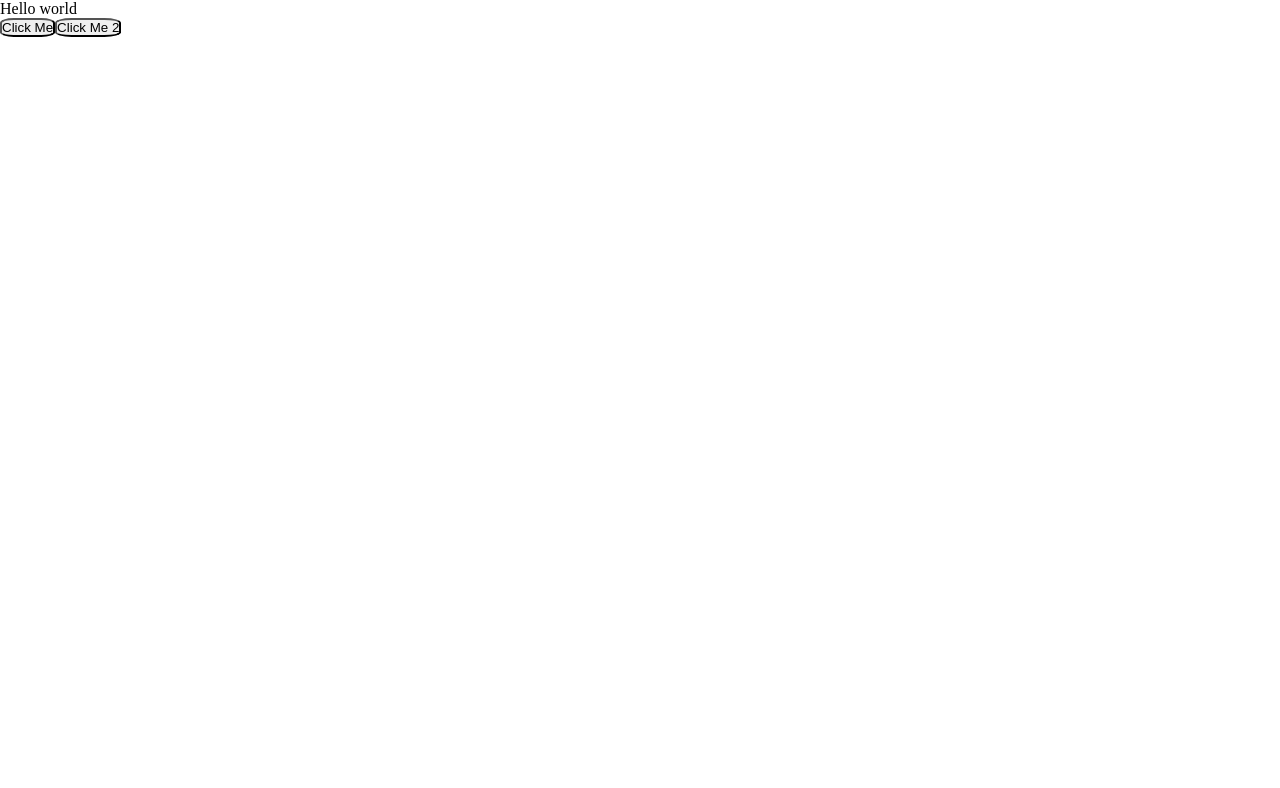
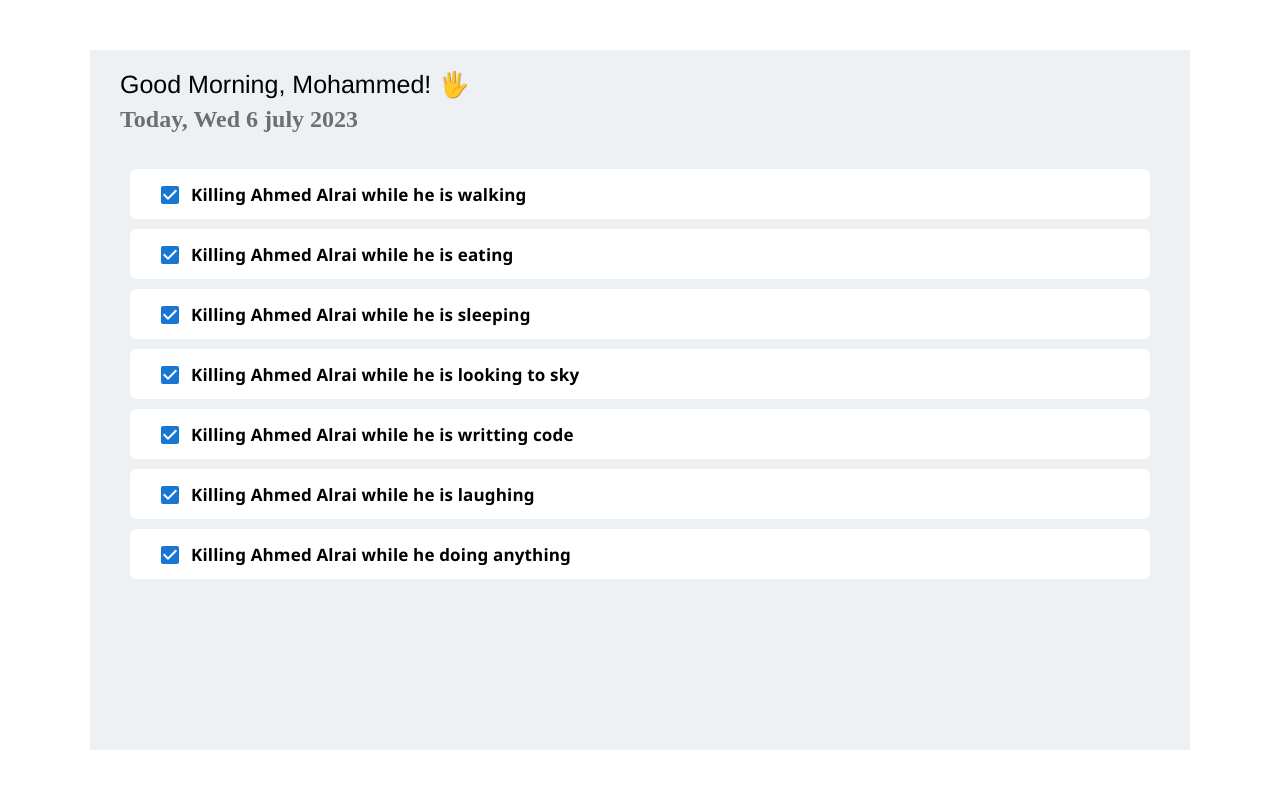
Before and after one commit to ByteRunners/todo-react, a React (Vite) app: page / in a window 1280 px wide. Shown: the top 788 px of the page. Built offline with nearby package versions, Linux system fonts and the light colour scheme.

Commit message:
add the style and the componants of the list of todo items

```diff
--- a/package.json
+++ b/package.json
@@ -10,6 +10,9 @@
     "preview": "vite preview"
   },
   "dependencies": {
+    "@emotion/react": "^11.14.0",
+    "@emotion/styled": "^11.14.0",
+    "@mui/material": "^6.3.0",
     "react": "^18.3.1",
     "react-dom": "^18.3.1"
   },
--- a/src/main-page.tsx
+++ b/src/main-page.tsx
@@ -1,19 +1,62 @@
-import Button from "./components/Button/button";
+//import Button from "./components/Button/button";
+import FormControlLabel from '@mui/material/FormControlLabel';
+import Checkbox from '@mui/material/Checkbox';
+export default function MainPage() {
+  // const clickBtn = () => {
+  //   console.log("clicked");
+  // };
 
-export default function MainPage() {
-  const clickBtn = () => {
-    console.log("clicked");
-  };
-
-  const clickBtn2 = () => {
-    console.log("clicked btn2");
-  };
+  // const clickBtn2 = () => {
+  //   console.log("clicked btn2");
+  // };
 
   return (
-    <section>
+    <div className="maindiv">
+      {/* <section>
       <div>Hello world</div>
       <Button title="Click Me" onClick={clickBtn} />
       <Button title="Click Me 2" onClick={clickBtn2} />
-    </section>
+    </section> */}
+
+      <section className='todoplace'>
+        <div>
+          <p className="titlefont">Good Morning, Mohammed! 🖐</p>
+          <h2 className="descfont">Today, Wed 6 july 2023</h2>
+        </div>
+
+        <section>
+
+        </section>
+        <section className='checksection'>
+          <div className='checkboxstyle'>
+            <FormControlLabel control={<Checkbox defaultChecked />} label="Killing Ahmed Alrai while he is walking" />
+          </div>
+          <div className='checkboxstyle'>
+            <FormControlLabel control={<Checkbox defaultChecked />} label="Killing Ahmed Alrai while he is eating " />
+          </div>
+          <div className='checkboxstyle'>
+            <FormControlLabel control={<Checkbox defaultChecked />} label="Killing Ahmed Alrai while he is sleeping " />
+          </div>
+          <div className='checkboxstyle'>
+            <FormControlLabel control={<Checkbox defaultChecked />} label="Killing Ahmed Alrai while he is looking to sky " />
+          </div>
+          <div className='checkboxstyle'>
+            <FormControlLabel control={<Checkbox defaultChecked />} label="Killing Ahmed Alrai while he is writting code" />
+          </div>
+          <div className='checkboxstyle'>
+            <FormControlLabel control={<Checkbox defaultChecked />} label="Killing Ahmed Alrai while he is laughing " />
+          </div>
+          <div className='checkboxstyle'>
+            <FormControlLabel control={<Checkbox defaultChecked />} label="Killing Ahmed Alrai while he doing anything " />
+          </div>
+        </section>
+
+
+
+
+      </section>
+    </div>
+
   );
+
 }
--- a/src/styles/globalstyles.css
+++ b/src/styles/globalstyles.css
@@ -3,3 +3,64 @@
   padding: 0;
   box-sizing: border-box;
 }
+
+.todoplace
+{
+  width: 1100px;
+  height: 700px;
+  background-color: #eef1f3;
+
+}
+.maindiv
+{
+  display: flex;
+    justify-content: center;
+    align-items: center;
+    height: 100vh;
+    background-color: #ffffff;
+}
+.titlefont
+{
+font-size: 25px;
+padding-top: 20px;
+padding-left: 30px;
+font-family: 'Franklin Gothic Medium', 'Arial Narrow', Arial, sans-serif;
+}
+.descfont
+{
+padding-top: 20px;
+padding-left: 30px;
+font-family: 'Times New Roman', Times, serif;
+color: rgb(106, 112, 112);
+line-height: 0;
+}
+.checkboxstyle
+{
+  margin-top:10px;
+  margin-left: 40px;
+  margin-right: 40px;
+  padding-left: 30px;
+  padding-top: 5px;
+  background-color: #ffffff;
+  border-radius: 7px;
+  height: 50px;
+  transition: all 0.3s ease;
+
+
+}
+.checkboxstyle:hover {
+  background-color: #e0dedebe;
+  box-shadow: 0 4px 8px rgba(0, 0, 0, 0.1);
+  cursor: pointer;
+}
+.checksection
+{
+  margin-top:50px;
+
+}
+.checkboxstyle .MuiFormControlLabel-label {
+  font-size: 17px;
+  color: rgb(0, 0, 0);
+  font-weight: bold;
+  font-family: 'Segoe UI', Tahoma, Geneva, Verdana, sans-serif;
+}
```
Also changed, not shown: 1 other file (tests, documents, lock files or other folders).
